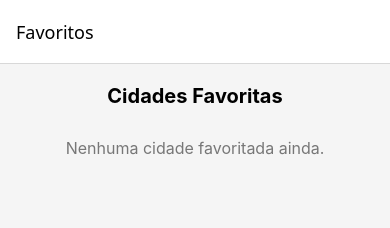
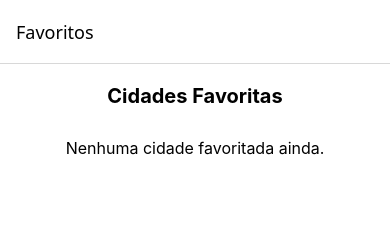
Before and after one commit to leticiabarros23/weather_app, a React Native app: screen /Favoritos in a window 390 px wide. Shown: the top 228 px of the page. Built offline with nearby package versions, Linux system fonts and the light colour scheme.

Commit message:
alterando algumas configuraçãoes modo dark

```diff
--- a/App.js
+++ b/App.js
@@ -1,4 +1,4 @@
-import React, { useState, useEffect } from 'react';
+import React, { useState } from 'react';
 import {
   ActivityIndicator, Image, StyleSheet, Text, TextInput,
   TouchableOpacity, View, KeyboardAvoidingView, ScrollView, Platform
@@ -77,18 +77,17 @@ function ClimaScreen() {
   return (
     <KeyboardAvoidingView
       behavior={Platform.OS === 'android' ? 'padding' : 'height'}
-      style={[styles.container, { backgroundColor: theme.background }]} // Aplica o fundo do tema ao container principal
+      style={[styles.container, { backgroundColor: theme.background }]}
     >
       <ScrollView
-        contentContainerStyle={[styles.scrollView, { backgroundColor: theme.background }]} // Garante o fundo correto no ScrollView também
+        contentContainerStyle={[styles.scrollView, { backgroundColor: theme.background }]}
         keyboardShouldPersistTaps="handled"
       >
-        {/* Input de pesquisa */}
         <View style={[styles.searchContainer, { backgroundColor: theme.inputBackground }]}>
           <TextInput
             placeholder="Pesquisar cidade..."
             placeholderTextColor={theme.inputPlaceholder}
-            style={[styles.input, { color: theme.text }]} // Cor do texto conforme tema
+            style={[styles.input, { color: theme.text }]}
             value={city}
             onChangeText={setCity}
           />
@@ -109,7 +108,6 @@ function ClimaScreen() {
             />
             <Text style={[styles.weatherDescription, { color: theme.text }]}>{weatherData.weather[0].description}</Text>
 
-            {/* 🔹 Botão para salvar a cidade como favorita */}
             <TouchableOpacity style={[styles.favoriteButton, { backgroundColor: theme.buttonBackground }]} onPress={saveFavoriteCity}>
               <Text style={[styles.favoriteText, { color: theme.buttonText }]}>Salvar como Favorito</Text>
             </TouchableOpacity>
@@ -146,10 +144,6 @@ function AppNavigator() {
           component={ClimaScreen}
           options={{
             tabBarIcon: ({ color }) => <Feather name="cloud" size={24} color={color} />,
-            headerStyle: {
-              backgroundColor: theme.background || '#fff',
-            },
-            headerTintColor: theme.text || '#333',
           }}
         />
         <Tab.Screen
@@ -157,10 +151,6 @@ function AppNavigator() {
           component={FavoritesScreen}
           options={{
             tabBarIcon: ({ color }) => <Feather name="star" size={24} color={color} />,
-            headerStyle: {
-              backgroundColor: theme.background || '#fff',
-            },
-            headerTintColor: theme.text || '#333',
           }}
         />
         <Tab.Screen
@@ -168,10 +158,6 @@ function AppNavigator() {
           component={ConfiguracaoScreen}
           options={{
             tabBarIcon: ({ color }) => <Feather name="settings" size={24} color={color} />,
-            headerStyle: {
-              backgroundColor: theme.background || '#fff',
-            },
-            headerTintColor: theme.text || '#333',
           }}
         />
       </Tab.Navigator>
@@ -205,10 +191,6 @@ const styles = StyleSheet.create({
     height: 50,
     paddingHorizontal: 15,
     marginVertical: 20,
-    shadowColor: '#000',
-    shadowOpacity: 0.1,
-    shadowOffset: { width: 0, height: 3 },
-    shadowRadius: 4,
     elevation: 3,
   },
   input: {
@@ -227,10 +209,6 @@ const styles = StyleSheet.create({
     borderRadius: 15,
     alignItems: 'center',
     width: 250,
-    shadowColor: '#000',
-    shadowOpacity: 0.1,
-    shadowOffset: { width: 0, height: 3 },
-    shadowRadius: 4,
     elevation: 3,
   },
   cityName: {
@@ -245,23 +223,14 @@ const styles = StyleSheet.create({
     width: 100,
     height: 100,
   },
-  weatherDescription: {
-    fontSize: 18,
-    textTransform: 'capitalize',
-    marginTop: 5,
-  },
   favoriteButton: {
     marginTop: 10,
     paddingVertical: 8,
     paddingHorizontal: 15,
-    backgroundColor: '#777',
     borderRadius: 10,
-    alignItems: 'center',
-    justifyContent: 'center',
   },
   favoriteText: {
     fontSize: 14,
     fontWeight: 'bold',
-    color: '#fff',
   },
 });
--- a/ConfiguracaoScreen.js
+++ b/ConfiguracaoScreen.js
@@ -1,18 +1,17 @@
 import React from 'react';
 import { View, Text, Switch, StyleSheet } from 'react-native';
-import { useTheme } from './themeContext'; // Importe o hook useTheme
+import { useTheme } from './themeContext';
 
 export default function ConfiguracaoScreen() {
-  const { theme, toggleTheme } = useTheme(); // Use o hook para acessar o tema
+  const { theme, toggleTheme } = useTheme();
 
   return (
-    <View style={[styles.container, theme === 'dark' && styles.darkContainer]}>
-
+    <View style={[styles.container, { backgroundColor: theme.background }]}>
       <View style={styles.settingItem}>
-        <Text style={[styles.settingText, theme === 'dark' && styles.darkText]}>Modo Escuro</Text>
+        <Text style={[styles.settingText, { color: theme.text }]}>Modo Escuro</Text>
         <Switch
-          value={theme === 'dark'}
-          onValueChange={toggleTheme} // Alterna o tema
+          value={theme.mode === 'dark'}
+          onValueChange={toggleTheme}
         />
       </View>
     </View>
@@ -24,19 +23,6 @@ const styles = StyleSheet.create({
     flex: 1,
     padding: 20,
     justifyContent: 'center',
-    backgroundColor: '#fff',
-  },
-  darkContainer: {
-    backgroundColor: '#333',
-  },
-  title: {
-    fontSize: 24,
-    fontWeight: 'bold',
-    marginBottom: 30,
-    color: '#000',
-  },
-  darkText: {
-    color: '#fff',
   },
   settingItem: {
     flexDirection: 'row',
@@ -46,6 +32,5 @@ const styles = StyleSheet.create({
   },
   settingText: {
     fontSize: 18,
-    color: '#000',
   },
 });
--- a/FavoritesScreen.js
+++ b/FavoritesScreen.js
@@ -3,14 +3,13 @@ import { View, Text, TouchableOpacity, StyleSheet, FlatList } from 'react-native
 import { Feather } from '@expo/vector-icons';
 import AsyncStorage from '@react-native-async-storage/async-storage';
 import { useNavigation } from '@react-navigation/native';
-import { useTheme } from './themeContext'; // Importe o hook useTheme
+import { useTheme } from './themeContext';
 
 export default function FavoritesScreen() {
   const [favoriteCities, setFavoriteCities] = useState([]);
   const navigation = useNavigation();
-  const { theme } = useTheme(); // Pega o tema atual
+  const { theme } = useTheme();
 
-  // 🔹 Carregar favoritos do AsyncStorage
   useEffect(() => {
     const loadFavorites = async () => {
       try {
@@ -23,13 +22,10 @@ export default function FavoritesScreen() {
       }
     };
 
-    // Atualiza a lista sempre que a tela for focada
     const unsubscribe = navigation.addListener('focus', loadFavorites);
-
     return unsubscribe;
   }, [navigation]);
 
-  // 🔹 Remover uma cidade da lista de favoritos
   async function removeFavorite(cityName) {
     try {
       const updatedCities = favoriteCities.filter(city => city.name !== cityName);
@@ -41,29 +37,27 @@ export default function FavoritesScreen() {
   }
 
   return (
-    <View style={[styles.container, theme === 'dark' && styles.darkContainer]}>
-      <Text style={[styles.header, theme === 'dark' && styles.darkText]}>Cidades Favoritas</Text>
+    <View style={[styles.container, { backgroundColor: theme.background }]}>
+      <Text style={[styles.header, { color: theme.text }]}>Cidades Favoritas</Text>
 
       {favoriteCities.length === 0 ? (
-        <Text style={[styles.emptyText, theme === 'dark' && styles.darkText]}>Nenhuma cidade favoritada ainda.</Text>
+        <Text style={[styles.emptyText, { color: theme.text }]}>Nenhuma cidade favoritada ainda.</Text>
       ) : (
         <FlatList
           data={favoriteCities}
           keyExtractor={(item, index) => index.toString()}
           renderItem={({ item }) => (
-            <View style={[styles.favoriteItem, theme === 'dark' && styles.darkItem]}>
-              {/* 🔹 Exibe apenas o nome da cidade */}
+            <View style={[styles.favoriteItem, { backgroundColor: theme.cardBackground }]}>
               <TouchableOpacity
                 style={styles.cityButton}
                 onPress={() => navigation.navigate('Clima', { cityName: item.name })}
               >
                 <Feather name="star" size={20} color="gold" />
-                <Text style={[styles.cityName, theme === 'dark' && styles.darkText]}>{item.name}</Text>
+                <Text style={[styles.cityName, { color: theme.text }]}>{item.name}</Text>
               </TouchableOpacity>
 
-              {/* 🔹 Botão de remover (ícone de lixeira) */}
               <TouchableOpacity onPress={() => removeFavorite(item.name)}>
-                <Feather name="trash-2" size={20} color={theme === 'dark' ? '#fff' : 'red'} />
+                <Feather name="trash-2" size={20} color={theme.text} />
               </TouchableOpacity>
             </View>
           )}
@@ -76,40 +70,27 @@ export default function FavoritesScreen() {
 const styles = StyleSheet.create({
   container: {
     flex: 1,
-    backgroundColor: '#f5f5f5',
     padding: 20,
-  },
-  darkContainer: {
-    backgroundColor: '#333',
   },
   header: {
     fontSize: 20,
     fontWeight: 'bold',
     textAlign: 'center',
     marginBottom: 10,
-    color: '#000',
-  },
-  darkText: {
-    color: '#fff',
   },
   emptyText: {
     textAlign: 'center',
     fontSize: 16,
-    color: '#777',
     marginTop: 20,
   },
   favoriteItem: {
     flexDirection: 'row',
-    backgroundColor: '#fff',
     padding: 15,
     borderRadius: 10,
     marginVertical: 5,
     alignItems: 'center',
     justifyContent: 'space-between',
     elevation: 2,
-  },
-  darkItem: {
-    backgroundColor: '#444',
   },
   cityButton: {
     flexDirection: 'row',
```
